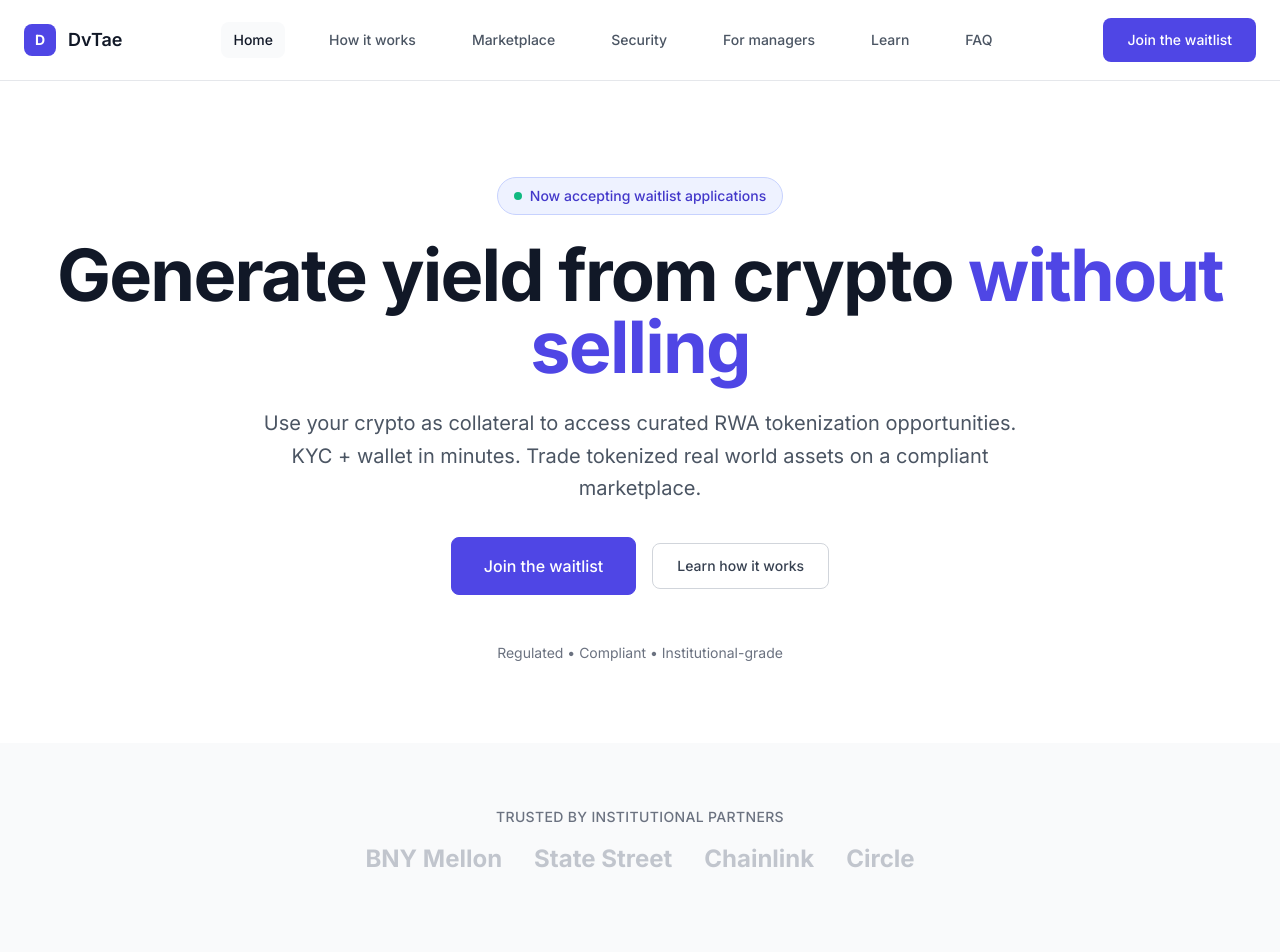
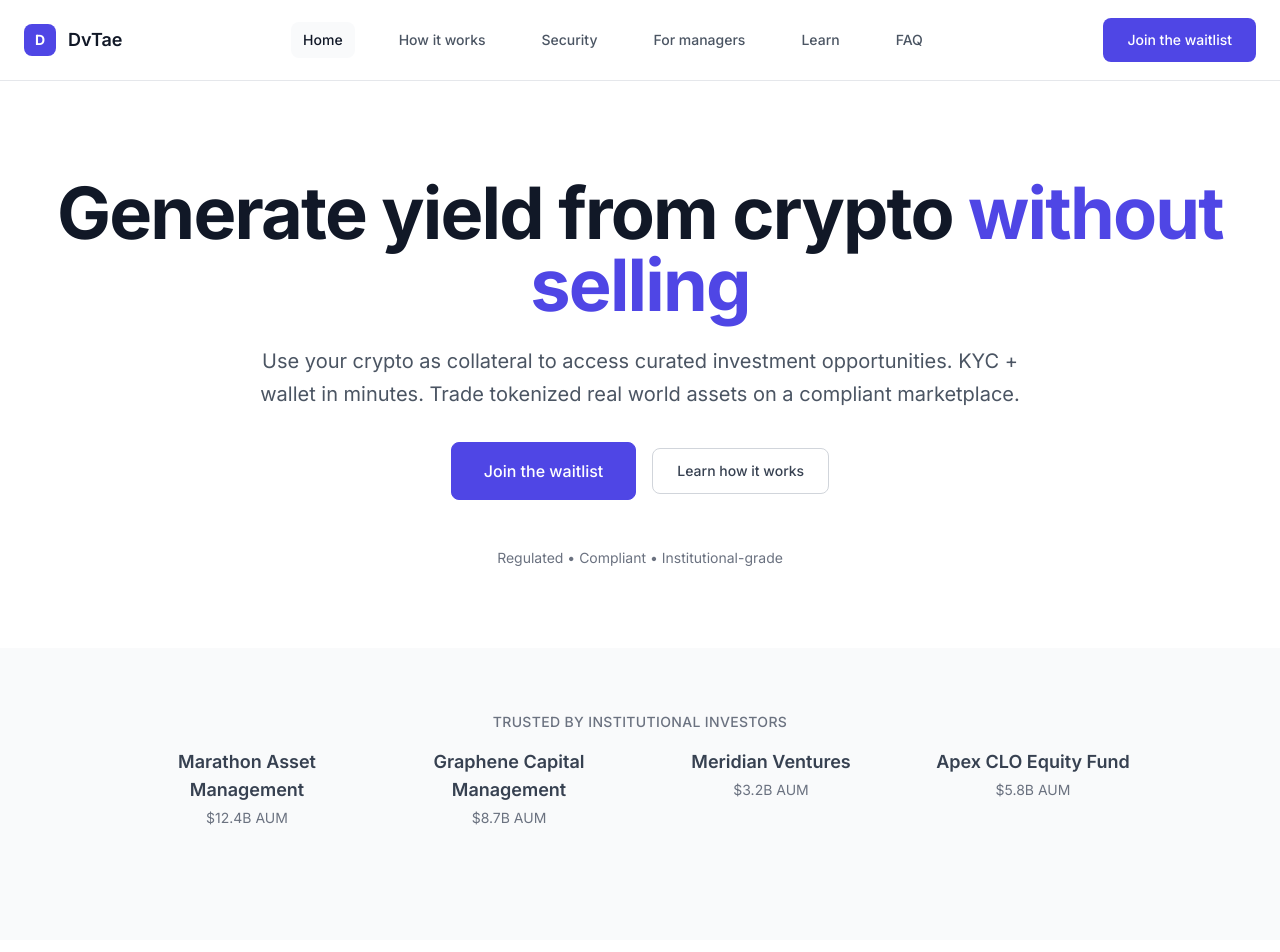
Before and after one commit to vijayvdx/dvtae, a Next.js app: page / in a window 1280 px wide. Shown: the top 952 px of the page. Built offline with nearby package versions, Linux system fonts and the light colour scheme.

Commit message:
Remove waitlist badge from hero, remove marketplace tab, update trust indicators with realistic fund names and AUMs

```diff
--- a/src/app/page.tsx
+++ b/src/app/page.tsx
@@ -289,10 +289,7 @@ export default function HomePage() {
       <section className="pt-24 pb-20 px-6">
         <div className="max-w-7xl mx-auto text-center">
           <div className={`transition-all duration-700 ${isVisible ? 'opacity-100 translate-y-0' : 'opacity-0 translate-y-8'}`}>
-            <div className="hero-badge mb-6">
-              <div className="w-2 h-2 bg-emerald-500 rounded-full mr-2"></div>
-              <span>Now accepting waitlist applications</span>
-            </div>
+
 
             <h1 className="text-5xl md:text-6xl lg:text-7xl font-bold tracking-tight text-gray-900 mb-6">
               Generate yield from crypto{' '}
@@ -300,7 +297,7 @@ export default function HomePage() {
             </h1>
 
             <p className="text-xl text-gray-600 max-w-3xl mx-auto mb-8 leading-relaxed">
-              Use your crypto as collateral to access curated RWA tokenization opportunities.
+              Use your crypto as collateral to access curated investment opportunities.
               KYC + wallet in minutes. Trade tokenized real world assets on a compliant marketplace.
             </p>
 
@@ -325,13 +322,25 @@ export default function HomePage() {
         <div className="max-w-7xl mx-auto">
           <div className="text-center mb-12">
             <p className="text-sm font-medium text-gray-500 uppercase tracking-wide mb-4">
-              Trusted by institutional partners
+              Trusted by institutional investors
             </p>
-            <div className="flex flex-wrap justify-center items-center gap-8 opacity-60">
-              <div className="text-2xl font-bold text-gray-400">BNY Mellon</div>
-              <div className="text-2xl font-bold text-gray-400">State Street</div>
-              <div className="text-2xl font-bold text-gray-400">Chainlink</div>
-              <div className="text-2xl font-bold text-gray-400">Circle</div>
+            <div className="grid md:grid-cols-2 lg:grid-cols-4 gap-6 max-w-5xl mx-auto">
+              <div className="text-center">
+                <div className="text-lg font-semibold text-gray-700 mb-1">Marathon Asset Management</div>
+                <div className="text-sm text-gray-500">$12.4B AUM</div>
+              </div>
+              <div className="text-center">
+                <div className="text-lg font-semibold text-gray-700 mb-1">Graphene Capital Management</div>
+                <div className="text-sm text-gray-500">$8.7B AUM</div>
+              </div>
+              <div className="text-center">
+                <div className="text-lg font-semibold text-gray-700 mb-1">Meridian Ventures</div>
+                <div className="text-sm text-gray-500">$3.2B AUM</div>
+              </div>
+              <div className="text-center">
+                <div className="text-lg font-semibold text-gray-700 mb-1">Apex CLO Equity Fund</div>
+                <div className="text-sm text-gray-500">$5.8B AUM</div>
+              </div>
             </div>
           </div>
         </div>
--- a/src/components/Header.tsx
+++ b/src/components/Header.tsx
@@ -47,16 +47,7 @@ export default function Header() {
             >
               How it works
             </Link>
-            <Link
-              href="/marketplace"
-              className={`text-sm font-medium px-3 py-2 rounded-lg transition-colors ${
-                isActive('/marketplace')
-                  ? 'text-gray-900 bg-gray-50'
-                  : 'text-gray-600 hover:text-gray-900 hover:bg-gray-50'
-              }`}
-            >
-              Marketplace
-            </Link>
+
             <Link
               href="/#security"
               className="text-sm font-medium text-gray-600 hover:text-gray-900 px-3 py-2 rounded-lg hover:bg-gray-50 transition-colors"
@@ -130,17 +121,7 @@ export default function Header() {
               >
                 How it works
               </Link>
-              <Link
-                href="/marketplace"
-                className={`text-sm font-medium px-3 py-2 rounded-lg transition-colors ${
-                  isActive('/marketplace')
-                    ? 'text-gray-900 bg-gray-50'
-                    : 'text-gray-600 hover:text-gray-900 hover:bg-gray-50'
-                }`}
-                onClick={() => setIsMenuOpen(false)}
-              >
-                Marketplace
-              </Link>
+
               <Link
                 href="/#security"
                 className="text-sm font-medium text-gray-600 hover:text-gray-900 px-3 py-2 rounded-lg hover:bg-gray-50 transition-colors"
```
